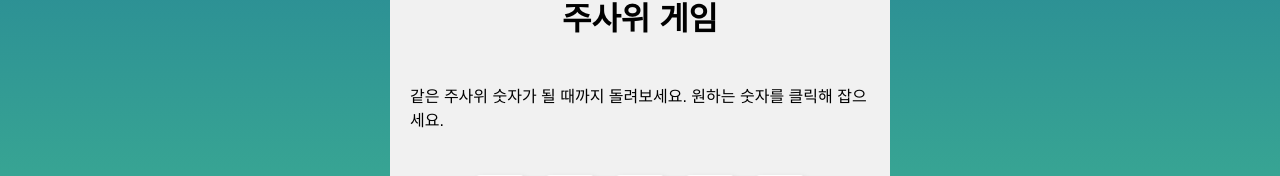
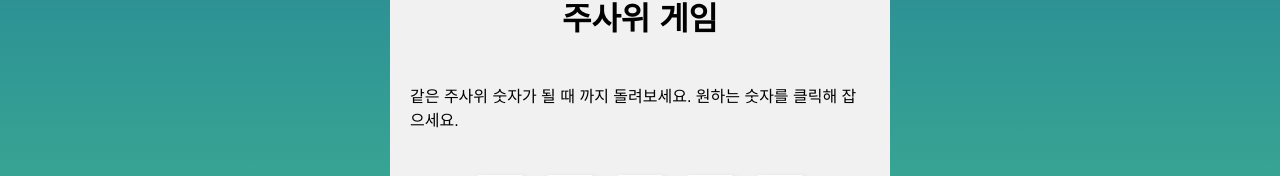
Before and after one commit to nglvision/react-tenzies, a React (Create React App) app: page / in a window 1280 px wide. Shown: the part 191-367 px from the top of the page. Built offline with nearby package versions, Linux system fonts and the light colour scheme; a web font is replaced by a local one.

Commit message:
modified paragraph

```diff
--- a/src/App.js
+++ b/src/App.js
@@ -97,7 +97,7 @@ function App(props) {
         <div className="box">
           <h1 className="title">주사위 게임</h1>
           <p className="instructions">
-            같은 주사위 숫자가 될 때까지 돌려보세요. 원하는 숫자를 클릭해
+            같은 주사위 숫자가 될 때 까지 돌려보세요. 원하는 숫자를 클릭해
             잡으세요.
             {/* <br /> Roll until all dice are the same. Click each die to
             freeze it at its current value between rolls. */}
```
